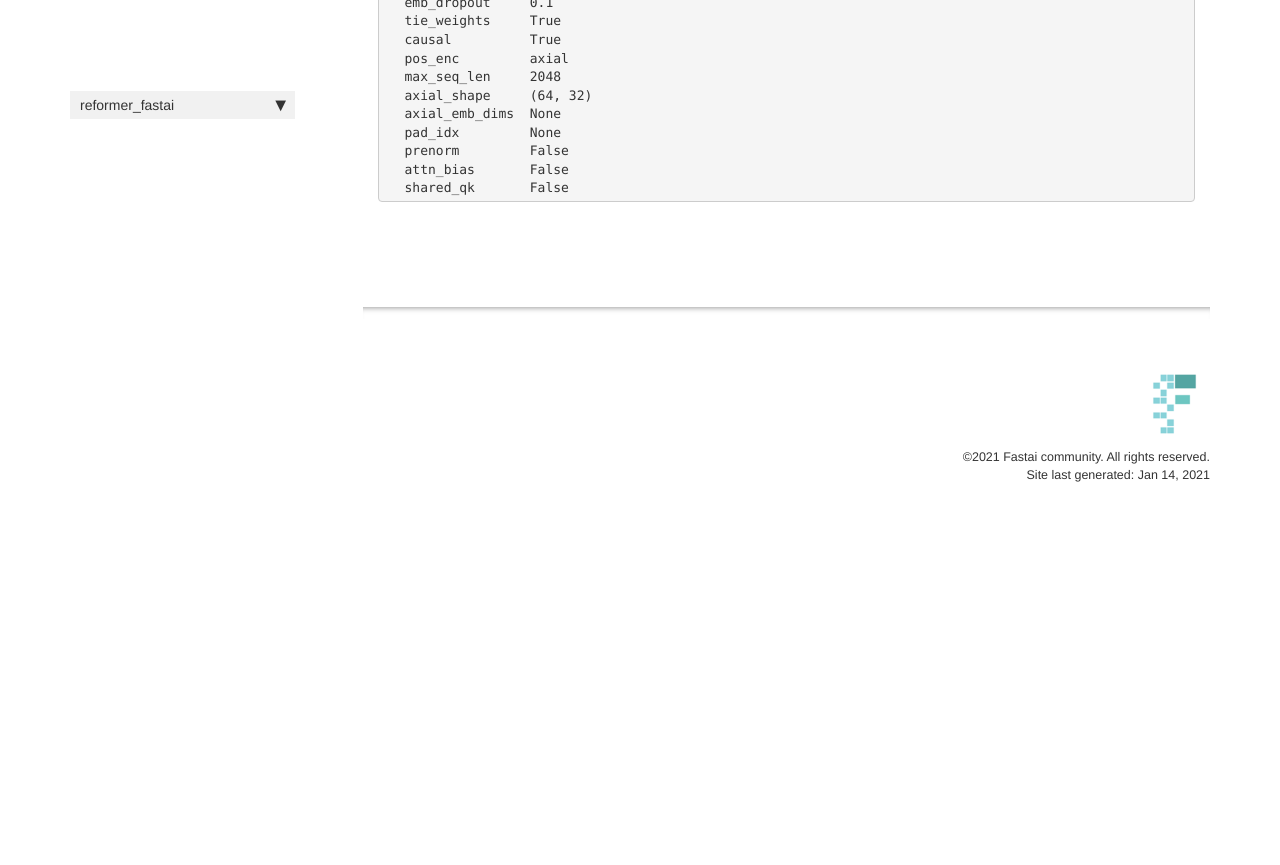
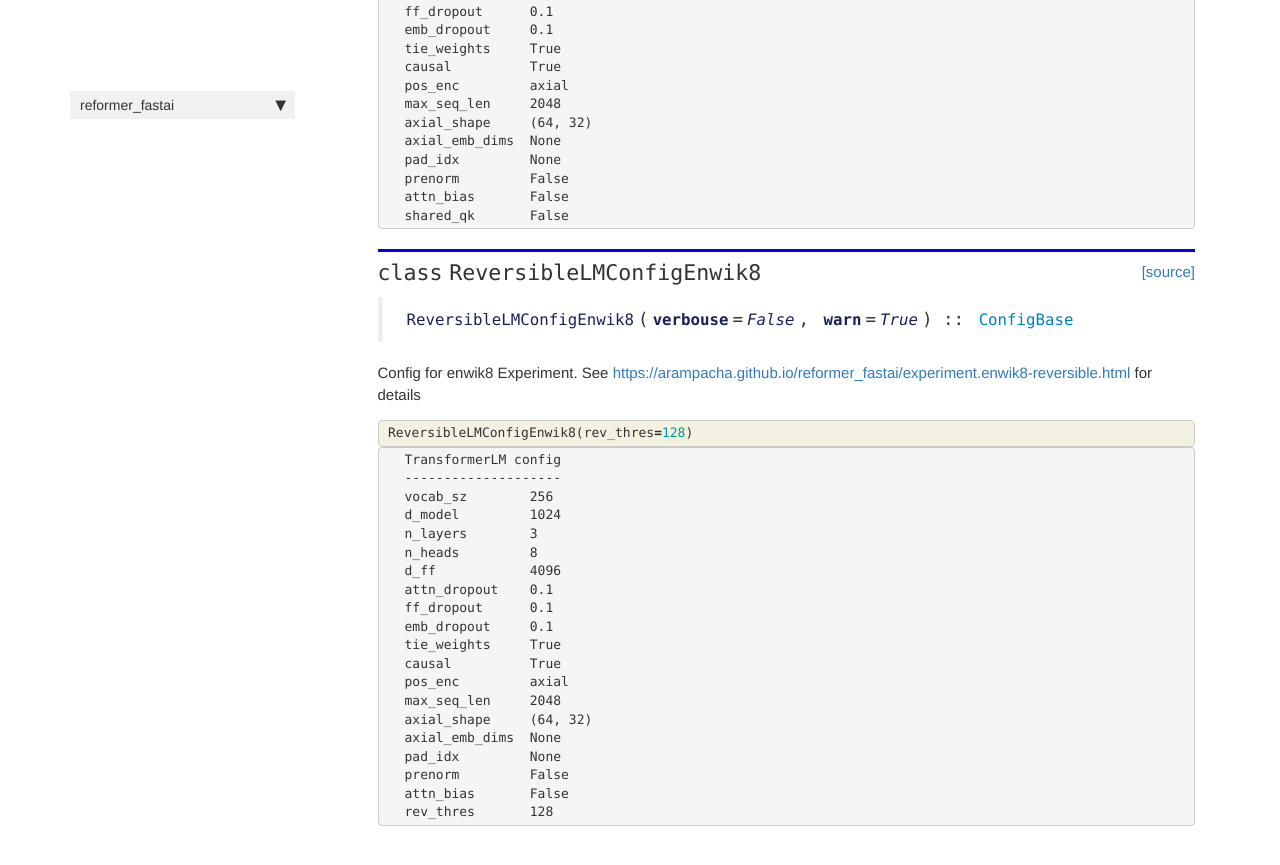
Before and after one commit to arampacha/reformer_fastai, a Jekyll site: the page built from docs/experiment-configs.html, in a window 1280 px wide and 900 px high, scrolled down 1601 px. Shown: the top 865 px of the window. Built offline with Jekyll 4.4.1, drawn with Linux system fonts in a browser that asks for light colours; nearby versions of some CDN libraries; comment, search, counter and statistics services are not loaded; before the commit the page ends 2136 px from its top, so only the background shows below that; some of the changed text lies outside the part shown.

Commit message:
ReversibleLM config (#75)

```diff
--- a/docs/data.html
+++ b/docs/data.html
@@ -321,7 +321,7 @@ We create items on the fly instead of all items up front.</p>
 
 
 <div class="output_markdown rendered_html output_subarea ">
-<h2 id="TwinSequence" class="doc_header"><code>class</code> <code>TwinSequence</code><a href="https://github.com/arampacha/reformer_fastai/tree/master/reformer_fastai/data.py#L97" class="source_link" style="float:right">[source]</a></h2><blockquote><p><code>TwinSequence</code>(<strong><code>sl</code></strong>=<em><code>1024</code></em>, <strong><code>len</code></strong>=<em><code>100</code></em>, <strong><code>seed</code></strong>=<em><code>None</code></em>) :: <code>Dataset</code></p>
+<h2 id="TwinSequence" class="doc_header"><code>class</code> <code>TwinSequence</code><a href="https://github.com/arampacha/reformer_fastai/tree/master/reformer_fastai/data.py#L97" class="source_link" style="float:right">[source]</a></h2><blockquote><p><code>TwinSequence</code>(<strong>*<code>args</code></strong>, <strong>**<code>kwds</code></strong>) :: <code>Dataset</code></p>
 </blockquote>
 <p>An abstract class representing a :class:<code>Dataset</code>.</p>
 <p>All datasets that represent a map from keys to data samples should subclass
@@ -502,7 +502,7 @@ of :class:<code>~torch.utils.data.DataLoader</code>.</p>
 
 
 <div class="output_markdown rendered_html output_subarea ">
-<h2 id="DeterministicTwinSequence" class="doc_header"><code>class</code> <code>DeterministicTwinSequence</code><a href="https://github.com/arampacha/reformer_fastai/tree/master/reformer_fastai/data.py#L119" class="source_link" style="float:right">[source]</a></h2><blockquote><p><code>DeterministicTwinSequence</code>(<strong><code>sl</code></strong>=<em><code>1024</code></em>, <strong><code>n_items</code></strong>=<em><code>100</code></em>, <strong><code>seed</code></strong>=<em><code>None</code></em>) :: <code>Dataset</code></p>
+<h2 id="DeterministicTwinSequence" class="doc_header"><code>class</code> <code>DeterministicTwinSequence</code><a href="https://github.com/arampacha/reformer_fastai/tree/master/reformer_fastai/data.py#L119" class="source_link" style="float:right">[source]</a></h2><blockquote><p><code>DeterministicTwinSequence</code>(<strong>*<code>args</code></strong>, <strong>**<code>kwds</code></strong>) :: <code>Dataset</code></p>
 </blockquote>
 <p>An abstract class representing a :class:<code>Dataset</code>.</p>
 <p>All datasets that represent a map from keys to data samples should subclass
--- a/docs/experiment-configs.html
+++ b/docs/experiment-configs.html
@@ -266,4 +266,89 @@ shared_qk       False</pre>
 </div>
     {% endraw %}
 
+    {% raw %}
+
+<div class="cell border-box-sizing code_cell rendered">
+
+<div class="output_wrapper">
+<div class="output">
+
+<div class="output_area">
+
+
+<div class="output_markdown rendered_html output_subarea ">
+<h2 id="ReversibleLMConfigEnwik8" class="doc_header"><code>class</code> <code>ReversibleLMConfigEnwik8</code><a href="https://github.com/arampacha/reformer_fastai/tree/master/reformer_fastai/configs.py#L118" class="source_link" style="float:right">[source]</a></h2><blockquote><p><code>ReversibleLMConfigEnwik8</code>(<strong><code>verbouse</code></strong>=<em><code>False</code></em>, <strong><code>warn</code></strong>=<em><code>True</code></em>) :: <a href="/reformer_fastai/experiment-configs.html#ConfigBase"><code>ConfigBase</code></a></p>
+</blockquote>
+<p>Config for enwik8 Experiment.
+See <a href="https://arampacha.github.io/reformer_fastai/experiment.enwik8-reversible.html">https://arampacha.github.io/reformer_fastai/experiment.enwik8-reversible.html</a> for details</p>
+
 </div>
+
+</div>
+
+</div>
+</div>
+
+</div>
+    {% endraw %}
+
+    {% raw %}
+
+<div class="cell border-box-sizing code_cell rendered">
+
+</div>
+    {% endraw %}
+
+    {% raw %}
+
+<div class="cell border-box-sizing code_cell rendered">
+<div class="input">
+
+<div class="inner_cell">
+    <div class="input_area">
+<div class=" highlight hl-ipython3"><pre><span></span><span class="n">ReversibleLMConfigEnwik8</span><span class="p">(</span><span class="n">rev_thres</span><span class="o">=</span><span class="mi">128</span><span class="p">)</span>
+</pre></div>
+
+    </div>
+</div>
+</div>
+
+<div class="output_wrapper">
+<div class="output">
+
+<div class="output_area">
+
+
+
+<div class="output_text output_subarea output_execute_result">
+<pre>TransformerLM config
+--------------------
+vocab_sz        256
+d_model         1024
+n_layers        3
+n_heads         8
+d_ff            4096
+attn_dropout    0.1
+ff_dropout      0.1
+emb_dropout     0.1
+tie_weights     True
+causal          True
+pos_enc         axial
+max_seq_len     2048
+axial_shape     (64, 32)
+axial_emb_dims  None
+pad_idx         None
+prenorm         False
+attn_bias       False
+rev_thres       128</pre>
+</div>
+
+</div>
+
+</div>
+</div>
+
+</div>
+    {% endraw %}
+
+</div>
--- a/reformer_fastai/_nbdev.py
+++ b/reformer_fastai/_nbdev.py
@@ -110,7 +110,8 @@ index = {"exists": "00_core.ipynb",
          "run_exp": "20_experiment-script.ipynb",
          "ConfigBase": "21_experiment-configs.ipynb",
          "SyntheticConfig": "21_experiment-configs.ipynb",
-         "TransformerLMConfigEnwik8": "21_experiment-configs.ipynb"}
+         "TransformerLMConfigEnwik8": "21_experiment-configs.ipynb",
+         "ReversibleLMConfigEnwik8": "21_experiment-configs.ipynb"}
 
 modules = ["core.py",
            "layers.py",
```
Also changed, not shown: reformer_fastai/configs.py (+30 -1 lines), 1 other file.
